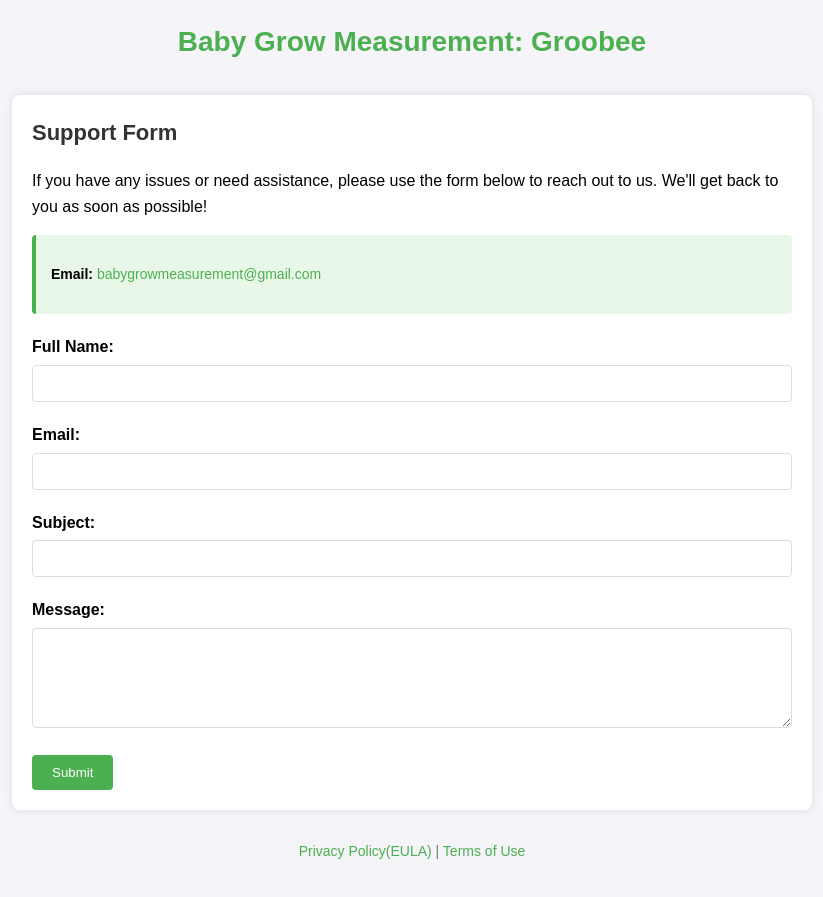
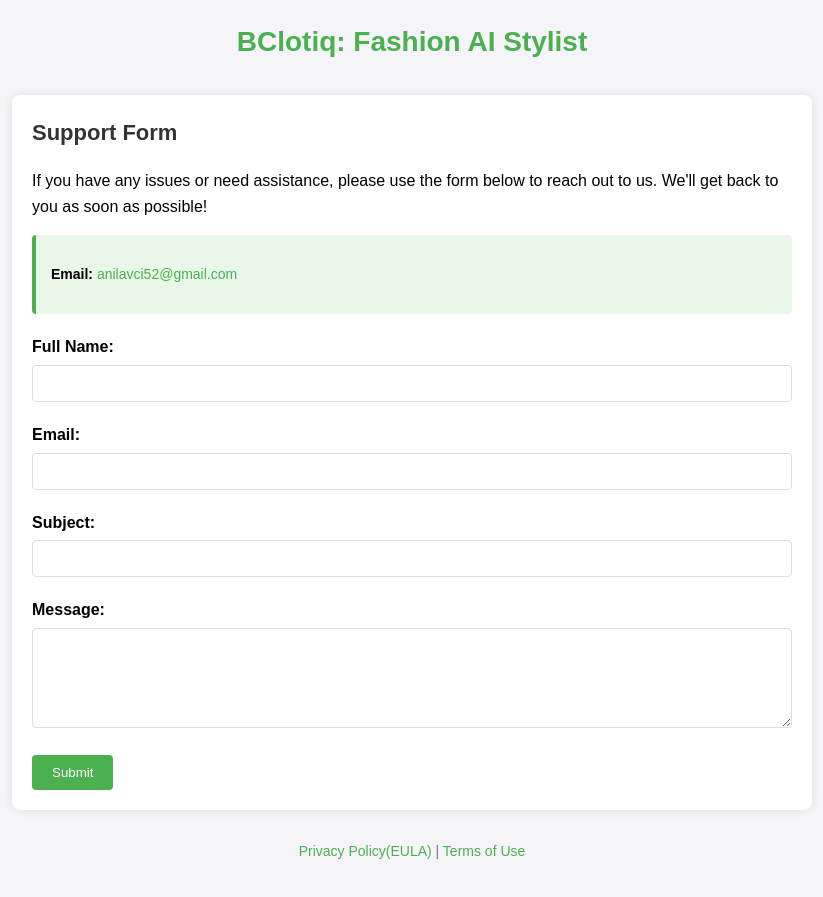
Before and after one commit to anlavc/ClotiqContactForm, a plain HTML site: page index.html in a window 1280 px wide. Shown: the whole page, without its empty margins (228-1051 px from the left). Drawn offline with Linux system fonts and the light colour scheme.

Commit message:
Update index.html

```diff
--- a/index.html
+++ b/index.html
@@ -3,7 +3,7 @@
 <head>
     <meta charset="UTF-8">
     <meta name="viewport" content="width=device-width, initial-scale=1.0">
-    <title>Support Form - Baby Grow Measurement: Groobee</title>
+    <title>Support Form - Clotiq: Fashion AI Stylist</title>
     <style>
         body {
             font-family: Arial, sans-serif;
@@ -119,7 +119,7 @@
     <div class="container">
         <!-- App Name -->
         <div class="header">
-            <h1>Baby Grow Measurement: Groobee</h1>
+            <h1>BClotiq: Fashion AI Stylist</h1>
         </div>
 
         <!-- Support Form Information -->
@@ -129,11 +129,11 @@
 
             <!-- Contact Information Section -->
             <div class="contact-info">
-                <p><strong>Email:</strong> <a href="mailto:babygrowmeasurement@gmail.com">babygrowmeasurement@gmail.com</a></p>
+                <p><strong>Email:</strong> <a href="mailto:anilavci52@gmail.com">anilavci52@gmail.com</a></p>
             </div>
 
             <!-- Contact Form -->
-            <form action="https://formsubmit.co/babygrowmeasurement@gmail.com" method="POST">
+            <form action="https://formsubmit.co/anilavci52@gmail.com" method="POST">
                 <div class="form-group">
                     <label for="name">Full Name:</label>
                     <input type="text" id="name" name="name" required>
@@ -161,7 +161,7 @@
         <!-- Footer -->
         <div class="footer">
             <p>
-                <a href="https://caring-minibus-8fb.notion.site/Baby-Grow-Measurement-Groobee-15b2c594b47280d0b4ddce9ab30c77af">Privacy Policy(EULA)</a> | <a href="https://caring-minibus-8fb.notion.site/Baby-Grow-Measurement-Groobee-15b2c594b47280d0b4ddce9ab30c77af">Terms of Use</a>
+                <a href="https://caring-minibus-8fb.notion.site/Clotiq-Fashion-AI-Stylist-16e2c594b472809c91c5e6083e2956f4">Privacy Policy(EULA)</a> | <a href="https://caring-minibus-8fb.notion.site/Clotiq-Fashion-AI-Stylist-16e2c594b472809c91c5e6083e2956f4">Terms of Use</a>
             </p>
         </div>
     </div>
```
